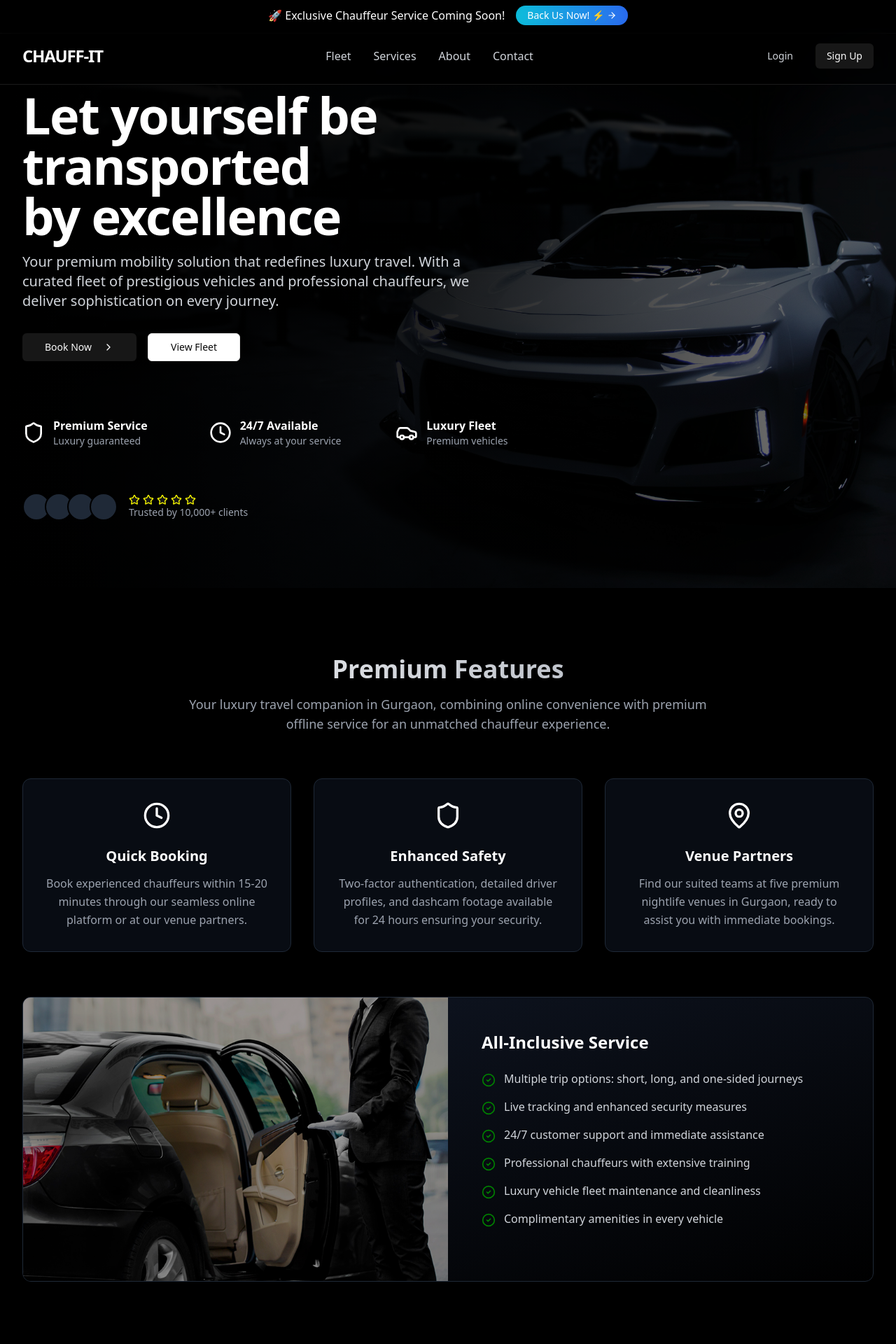
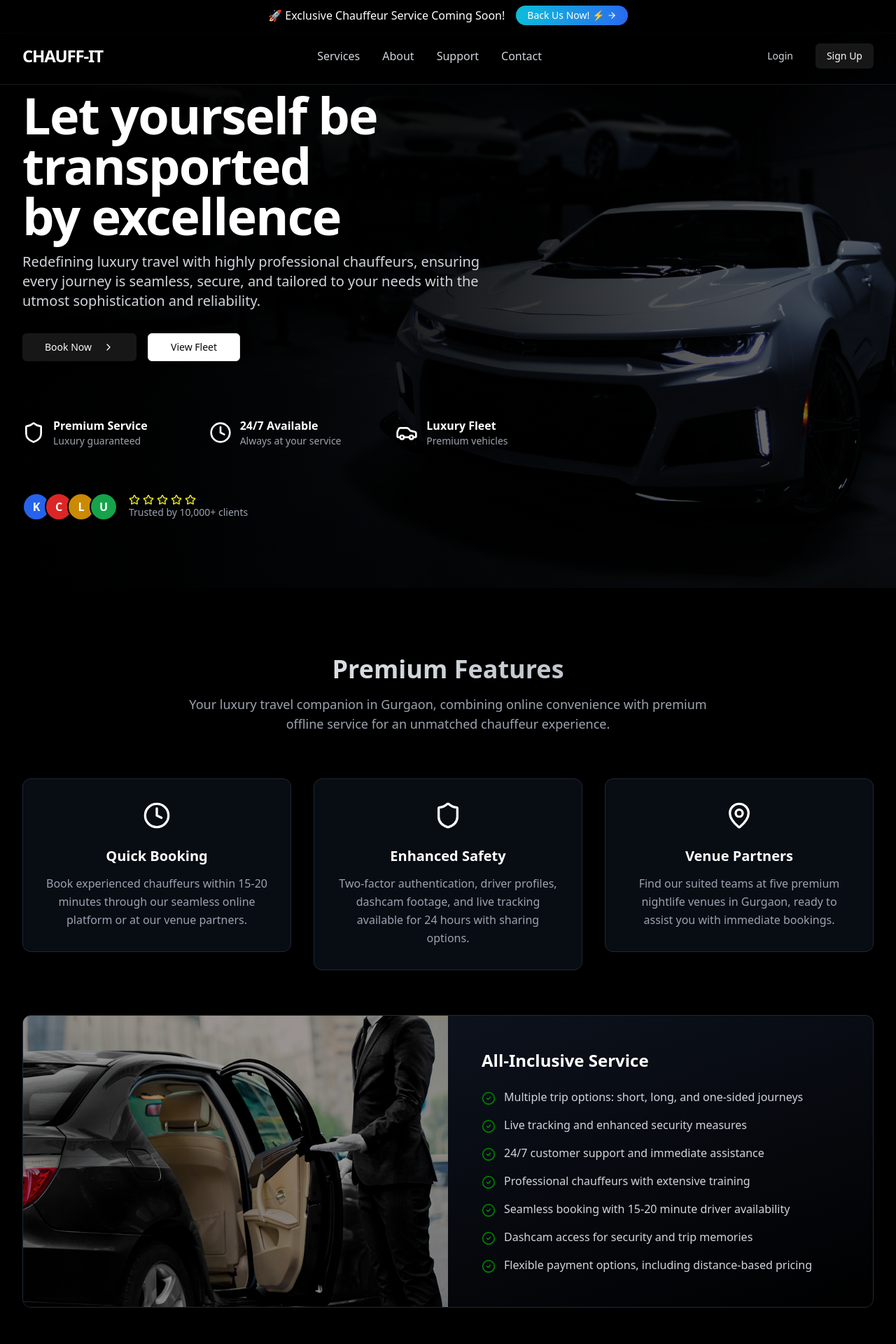
Before and after one commit to kazekunal/nexus, a Next.js app: page / in a window 1280 px wide. Shown: the top 1920 px of the page at 70% size. Built offline with nearby package versions, Linux system fonts and the light colour scheme.

Commit message:
new support section added

```diff
--- a/src/app/components/about.jsx
+++ b/src/app/components/about.jsx
@@ -69,11 +69,13 @@ const AboutMission = () => {
                 transition={{ delay: index * 0.2 }}
               >
                 <div className="flex-shrink-0 w-8 h-8 rounded-full bg-black flex items-center justify-center">
-                  <Check className="w-5 h-5 text-white" />
+                  <Check color="green" className="w-5 h-5 text-white" />
                 </div>
+
                 <span className="text-lg text-white">{point}</span>
               </motion.div>
             ))}
+            <div id="support"></div>
           </div>
         </motion.div>
       </div>
--- a/src/app/components/features_section.jsx
+++ b/src/app/components/features_section.jsx
@@ -15,7 +15,7 @@ const FeaturesSection = () => {
       icon: <Shield color="white" className="w-10 h-10 text-primary" />,
       title: "Enhanced Safety",
       description:
-        "Two-factor authentication, detailed driver profiles, and dashcam footage available for 24 hours ensuring your security.",
+        "Two-factor authentication, driver profiles, dashcam footage, and live tracking available for 24 hours with sharing options.",
     },
     {
       icon: <MapPin color="white" className="w-10 h-10 text-primary" />,
@@ -30,8 +30,9 @@ const FeaturesSection = () => {
     "Live tracking and enhanced security measures",
     "24/7 customer support and immediate assistance",
     "Professional chauffeurs with extensive training",
-    "Luxury vehicle fleet maintenance and cleanliness",
-    "Complimentary amenities in every vehicle",
+    "Seamless booking with 15-20 minute driver availability",
+    "Dashcam access for security and trip memories",
+    "Flexible payment options, including distance-based pricing"
   ]
 
   return (
--- a/src/app/components/landing_2.jsx
+++ b/src/app/components/landing_2.jsx
@@ -24,7 +24,7 @@ export default function Page() {
             </a>
             {/* Desktop Navigation */}
             <div className="hidden md:flex items-center space-x-8">
-              {["Fleet", "Services", "About", "Contact"].map((item) => (
+              {["Services" , "About", "Support", "Contact"].map((item) => (
                 <a
                   key={item}
                   href={`#${item.toLowerCase()}`}
@@ -63,7 +63,7 @@ export default function Page() {
               className="fixed top-20 left-0 right-0 bg-[#0A0A0A] z-40 px-6 py-8 md:hidden"
             >
               <div className="flex flex-col gap-6">
-                {["Fleet", "Services", "About", "Contact"].map((item) => (
+                {["Services" , "About", "Support", "Contact"].map((item) => (
                   <a
                     key={item}
                     href={`#${item.toLowerCase()}`}
@@ -109,8 +109,7 @@ export default function Page() {
                 Let yourself be transported by excellence
               </h1>
               <p className="text-lg sm:text-xl text-gray-300 max-w-2xl">
-                Your premium mobility solution that redefines luxury travel. With a curated fleet of prestigious
-                vehicles and professional chauffeurs, we deliver sophistication on every journey.
+              Redefining luxury travel with highly professional chauffeurs, ensuring every journey is seamless, secure, and tailored to your needs with the utmost sophistication and reliability.
               </p>
             </div>
 
@@ -151,11 +150,23 @@ export default function Page() {
             </div>
 
             <div className="flex items-center gap-4 pt-8">
-              <div className="flex -space-x-2">
-                {[...Array(4)].map((_, i) => (
-                  <div key={i} className="w-8 sm:w-10 h-8 sm:h-10 rounded-full border-2 border-black bg-gray-800" />
-                ))}
-              </div>
+            <div className="flex -space-x-2">
+  {[
+    { letter: "K", color: "bg-blue-600" },
+    { letter: "C", color: "bg-red-600" },
+    { letter: "L", color: "bg-yellow-600" },
+    { letter: "U", color: "bg-green-600" }
+  ].map((item, i) => (
+    <div
+      key={i}
+      className={`flex items-center justify-center w-8 sm:w-10 h-8 sm:h-10 rounded-full border-2 border-black ${item.color} text-white font-bold text-sm sm:text-base`}
+    >
+      {item.letter}
+    </div>
+  ))}
+</div>
+
+
               <div>
                 <div className="flex items-center gap-1">
                   {[...Array(5)].map((_, i) => (
--- /dev/null
+++ b/src/app/components/support__section.jsx
@@ -0,0 +1,75 @@
+'use client'
+import React from 'react';
+import Link from 'next/link';
+
+const SupportSection = () => {
+  return (
+    <section className="w-full py-8  bg-black text-white pb-32">
+      <div className="max-w-6xl mx-auto px-8">
+        <div className="flex flex-col md:flex-row gap-16 items-start">
+          {/* Left column - Information */}
+          <div className="w-full md:w-1/2 space-y-10">
+            <h2 className="text-5xl font-extrabold leading-tight">Join Our Journey to Redefine Luxury Transportation</h2>
+
+            <p className="text-lg text-gray-300 leading-relaxed">
+              CHAUFF-IT is seeking visionary early adopters and investors who recognize
+              the potential in revolutionizing the premium mobility market.
+            </p>
+
+            <div className="pt-6">
+              <h3 className="text-3xl font-semibold mb-4">Investment Opportunity</h3>
+              <p className="text-gray-300 text-lg leading-relaxed">
+                Early investors receive exclusive perks including equity options,
+                lifetime service discounts, and VIP membership to our Founders' Club.
+              </p>
+              <Link
+            href="/support">
+              <button className="mt-6 px-6 py-3 bg-white text-black font-bold rounded-lg hover:bg-gray-200 transition duration-300">
+                Learn More About Investment
+              </button>
+              </Link>
+            </div>
+          </div>
+
+          {/* Right column - Features */}
+          <div className="w-full md:w-1/2 space-y-8">
+            <h3 className="text-3xl font-semibold">Coming April 2025</h3>
+
+            <div className="space-y-6">
+              {[
+                { title: "Instant Chauffeur Booking", desc: "Book a professional chauffeur within 15-20 minutes." },
+                { title: "One-Way Trip Option", desc: "Need a driver after a drink or feeling unwell? Book a one-way trip instantly." },
+                { title: "Pre-Verified Chauffeurs", desc: "All drivers undergo pre-police verification and document screening for your safety." },
+                { title: "Live Tracking & Dashcams", desc: "Track your ride in real-time and access dashcam footage for security and fun moments." },
+                { title: "Driver Dress Code", desc: "Chauffeurs dressed in black suits, managers in grey suits for a premium experience." },
+                // { title: "Corporate & Millennial Focus", desc: "Targeting professionals and millennials seeking a premium chauffeur experience." },
+                // { title: "Driver Incentive Program", desc: "Drivers earn incentives based on trip quality ratings and customer feedback." },
+                // { title: "Peak Hour Surge Pricing", desc: "Competitive surge pricing similar to Uber and Ola during high demand hours." },
+                // { title: "Round Trip Availability", desc: "Need a chauffeur for a longer journey? Round trips are available." },
+                // { title: "Partnership with Nightlife Venues", desc: "Collaborating with top nightclubs and bars in Gurgaon for on-site chauffeur bookings." },
+                // { title: "Live Location & Dashcam Sharing", desc: "Share your live ride updates and dashcam footage with loved ones for safety." },
+                // { title: "Distance-Based Payment Model", desc: "Transparent and fair pricing for both customers and chauffeurs." },
+                // { title: "Trial Offline Operations", desc: "Starting with a 3-month offline pilot in Gurgaon with 5-6 drivers per location." },
+                // { title: "Strategic Brand Marketing", desc: "Exclusive brand partnerships with restaurants and nightlife spots to promote Chauff-IT." }
+              ].map((feature, index) => (
+                <div key={index} className="flex items-start gap-4">
+                  <div className="p-3 bg-gray-800 rounded-full mt-1">
+                    <svg xmlns="http://www.w3.org/2000/svg" className="h-6 w-6" fill="none" viewBox="0 0 24 24" stroke="currentColor">
+                      <path strokeLinecap="round" strokeLinejoin="round" strokeWidth={2} d="M5 13l4 4L19 7" />
+                    </svg>
+                  </div>
+                  <div>
+                    <h4 className="font-semibold text-xl">{feature.title}</h4>
+                    <p className="text-gray-400">{feature.desc}</p>
+                  </div>
+                </div>
+              ))}
+            </div>
+          </div>
+        </div>
+      </div>
+    </section>
+  );
+};
+
+export default SupportSection;
--- a/src/app/page.js
+++ b/src/app/page.js
@@ -7,6 +7,7 @@ import Footer from "./components/footer";
 import LandingPage from "./components/landing";
 import LandingPage2 from "./components/landing_2";
 import SupportBanner from "./components/support";
+import SupportSection from "./components/support__section";
 
 export default function Home() {
   return (
@@ -16,6 +17,7 @@ export default function Home() {
       {/* <LandingPage/> */}
       <FeaturesSection/>
       <AboutMission/>
+      <SupportSection/>
       <EmailSection/>
       <Footer/>
     </>
```
Also changed, not shown: 1 other file (tests, documents, lock files or other folders).
